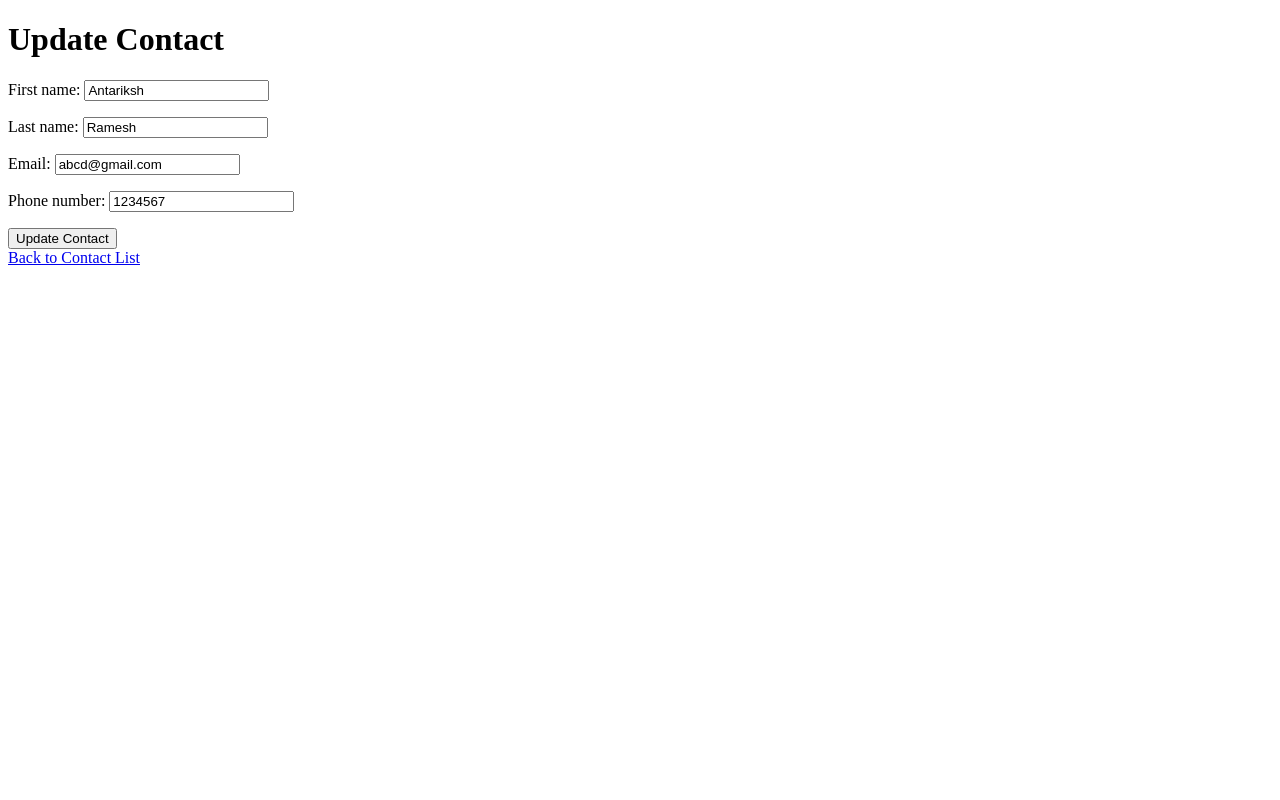
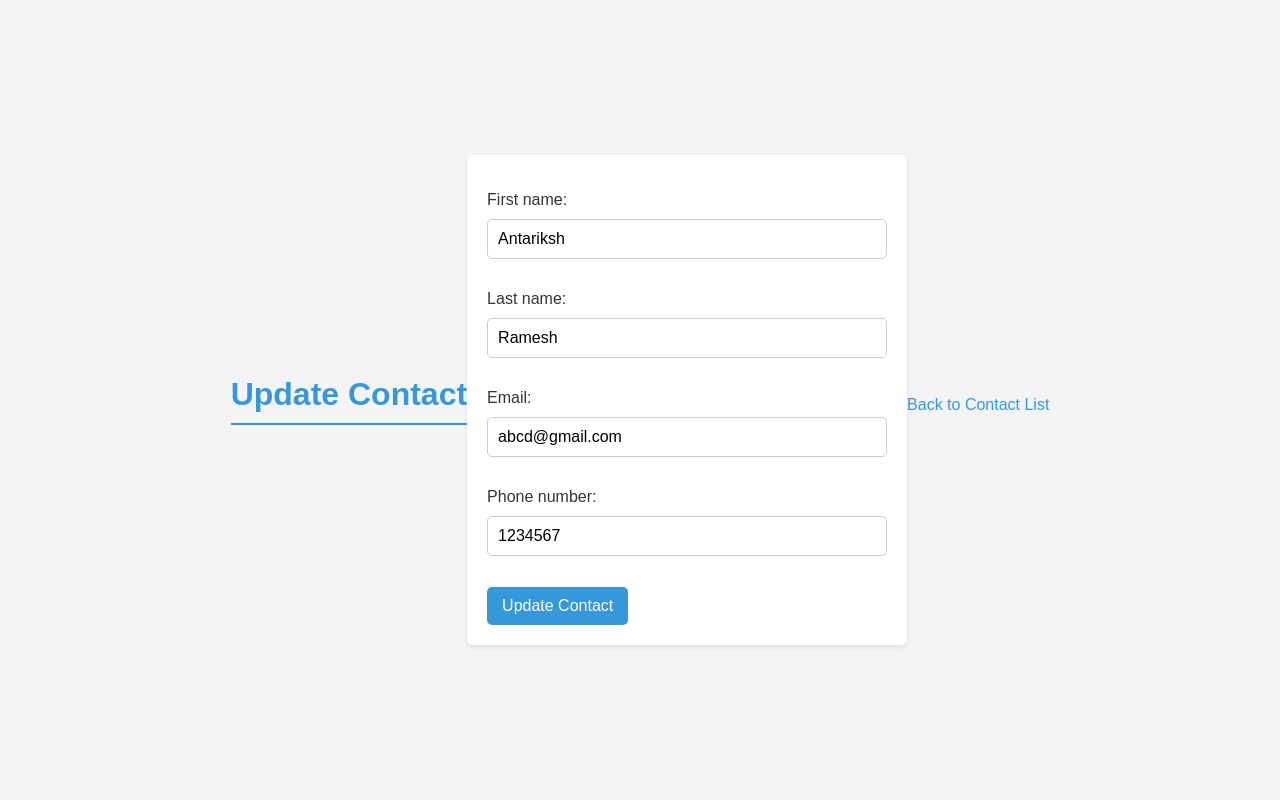
Before and after one commit to Antariksh-Ramesh/Antariksh_Ramesh, a Django app: page /contacts/2/update/ in a window 1280 px wide. Run offline with Django 5.2, Linux system fonts and the light colour scheme; data comes from the database, SQL or seed files in the repository.

Commit message:
contact update

```diff
--- a/Contact_details/Templates/Contact_details/contact_update.html
+++ b/Contact_details/Templates/Contact_details/contact_update.html
@@ -4,6 +4,74 @@
 <head>
     <meta charset="UTF-8">
     <title>Update Contact</title>
+    <style>
+        body {
+            font-family: Arial, sans-serif;
+            background-color: #f4f4f4;
+            display: flex;
+            align-items: center;
+            justify-content: center;
+            height: 100vh;
+            margin: 0;
+        }
+
+        h1 {
+            color: #3498db;
+            border-bottom: 2px solid #3498db;
+            padding-bottom: 10px;
+            text-align: center;
+        }
+
+        form {
+            background-color: #fff;
+            padding: 20px;
+            border-radius: 5px;
+            box-shadow: 0 2px 4px rgba(0, 0, 0, 0.1);
+            width: 400px;
+        }
+
+        label {
+            display: block;
+            margin-bottom: 10px;
+            color: #333;
+        }
+
+        input {
+            width: 100%;
+            padding: 10px;
+            margin-bottom: 15px;
+            box-sizing: border-box;
+            border: 1px solid #ccc;
+            border-radius: 5px;
+            font-size: 16px;
+        }
+
+        button {
+            background-color: #3498db;
+            color: #fff;
+            padding: 10px 15px;
+            border: none;
+            border-radius: 5px;
+            font-size: 16px;
+            cursor: pointer;
+        }
+
+        button:hover {
+            background-color: #2183b4;
+        }
+
+        a {
+            display: block;
+            text-align: center;
+            margin-top: 10px;
+            color: #3498db;
+            text-decoration: none;
+        }
+
+        a:hover {
+            text-decoration: underline;
+        }
+    </style>
 </head>
 <body>
     <h1>Update Contact</h1>
```
